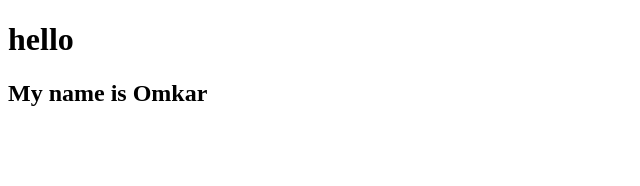
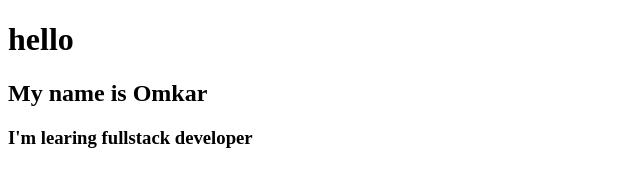
Before and after one commit to aheromkar05/git-practice, a plain HTML site: page index.html in a window 1280 px wide. Shown: the whole page, without its empty margins (0-640 px from the left). Drawn offline with Linux system fonts and the light colour scheme.

Commit message:
persanl info added

```diff
--- a/index.html
+++ b/index.html
@@ -6,5 +6,6 @@
 <body>
     <h1>hello</h1>
     <h2>My name is Omkar</h2>
+    <h3>I'm learing fullstack developer</h3>
 </body>
 </html>
```
